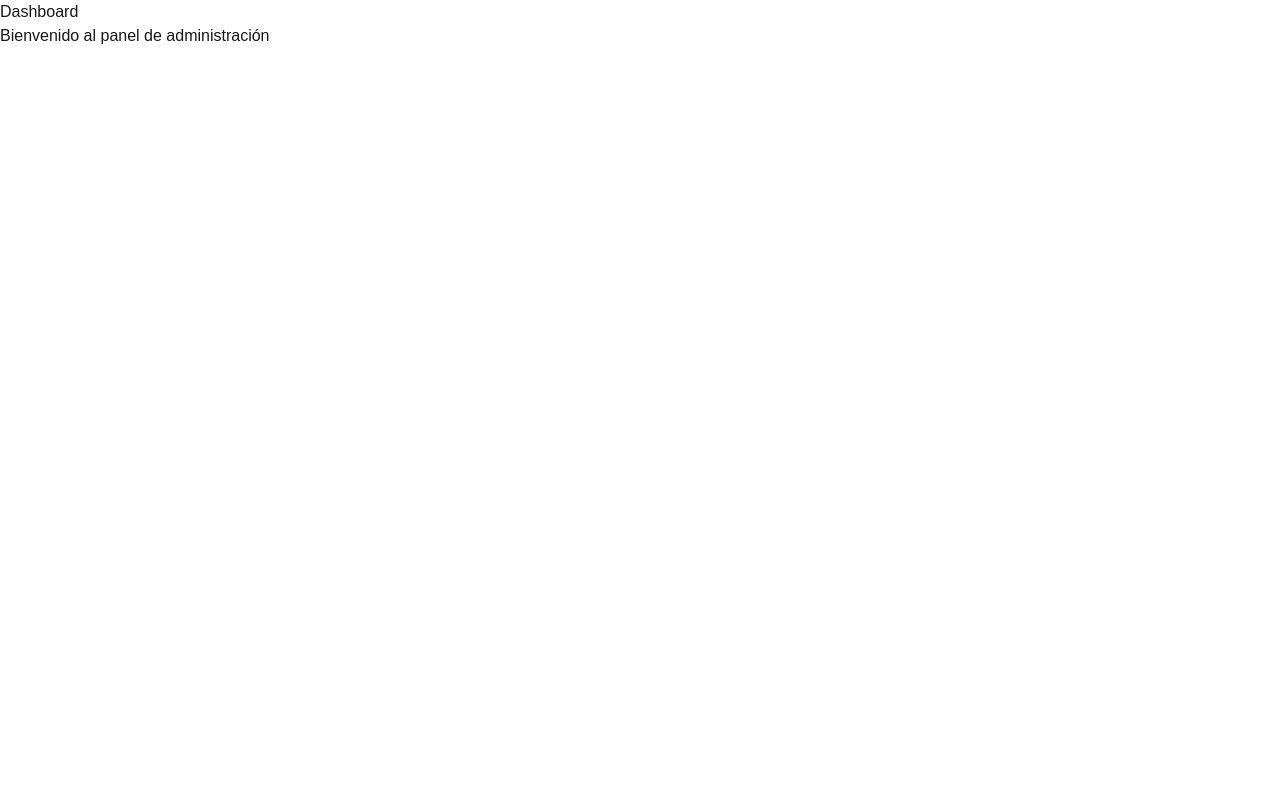
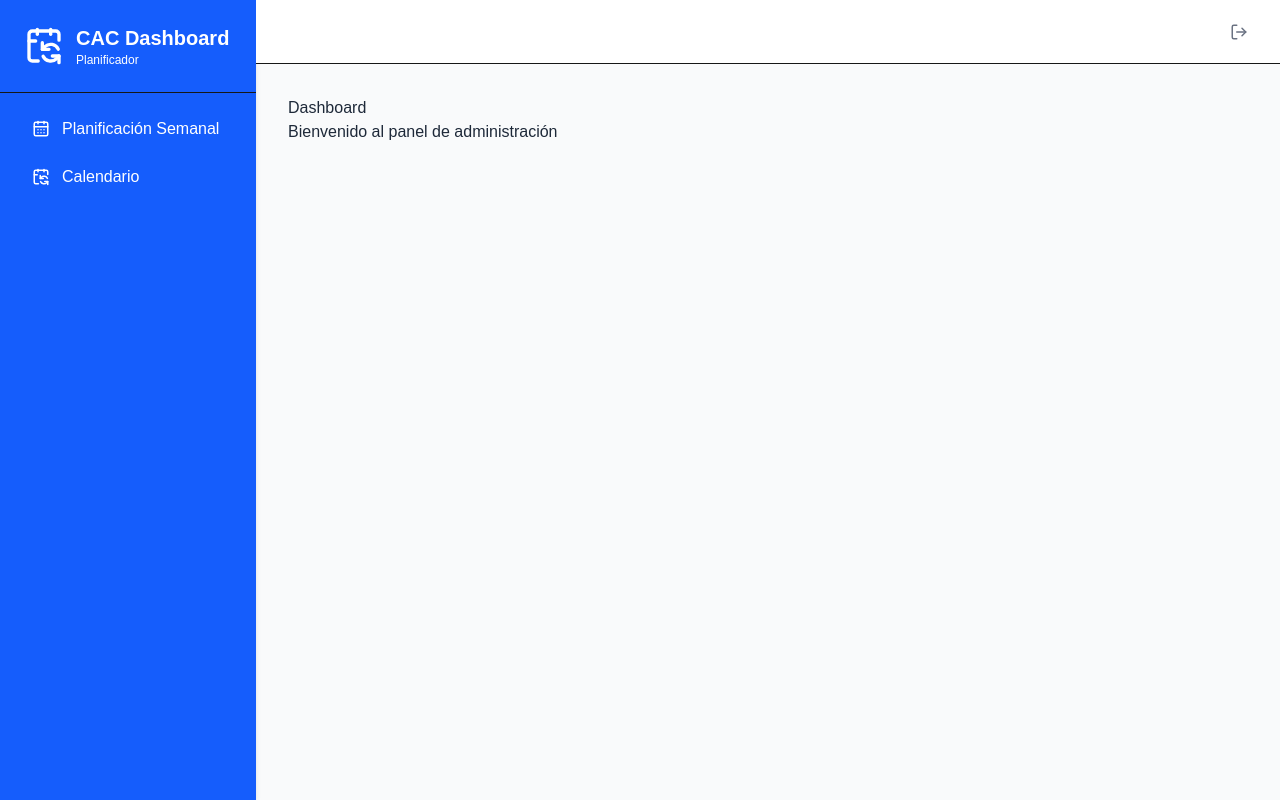
Before and after one commit to DanSantamaria/work-planner-dashboard, a Next.js app: page /dashboard in a window 1280 px wide. Built offline with nearby package versions, Linux system fonts and the light colour scheme; no server answers.

Commit message:
feat: add dashboard layout with sidebar and header

```diff
--- a/package.json
+++ b/package.json
@@ -14,6 +14,7 @@
     "@prisma/adapter-neon": "^7.8.0",
     "@prisma/client": "^7.8.0",
     "bcryptjs": "^3.0.3",
+    "lucide-react": "^1.24.0",
     "next": "16.2.9",
     "next-auth": "5.0.0-beta.31",
     "prisma": "^7.8.0",
--- /dev/null
+++ b/src/app/dashboard/layout.tsx
@@ -0,0 +1,18 @@
+import Sidebar from "@/components/dashboard/Sidebar";
+import Header from "@/components/dashboard/Header";
+
+export default function DashboardLayout({
+  children,
+}: {
+  children: React.ReactNode;
+}) {
+  return (
+    <div className="flex h-screen bg-gray-50">
+      <Sidebar />
+      <div className="flex-1 flex flex-col">
+        <Header />
+        <main className="flex-1 overflow-auto p-8">{children}</main>
+      </div>
+    </div>
+  );
+}
--- a/src/app/dashboard/page.tsx
+++ b/src/app/dashboard/page.tsx
@@ -1,6 +1,6 @@
 export default function DashboardPage() {
   return (
-    <main>
+    <main className="text-gray-800">
       <h1>Dashboard</h1>
       <p>Bienvenido al panel de administración</p>
     </main>
--- /dev/null
+++ b/src/components/dashboard/Header.tsx
@@ -0,0 +1,23 @@
+import { auth } from "@/auth";
+import { LogOut } from "lucide-react";
+
+export default async function Header() {
+  const session = await auth();
+  const user = session?.user;
+
+  return (
+    <header className="h-16 bg-white border-b flex items-center justify-between px-8">
+      <div />
+
+      <div className="flex items-center gap-4">
+        <div className="text-right">
+          <p className="text-sm font-medium text-gray-800">{user?.name}</p>
+          <p className="text-xs text-gray-400">{user?.role}</p>
+        </div>
+        <button className="flex items-center gap-2 text-gray-500 hover:text-red-500 cursor-pointer">
+          <LogOut size={18} />
+        </button>
+      </div>
+    </header>
+  );
+}
--- /dev/null
+++ b/src/components/dashboard/Sidebar.tsx
@@ -0,0 +1,33 @@
+import { CalendarSync, CalendarDays, Users } from "lucide-react";
+import Link from "next/link";
+
+export default function Sidebar() {
+  return (
+    <aside className="w-64 bg-blue-600 shadow-md flex flex-col">
+      {/* Logo / App name */}
+      <div className="p-6 border-b flex items-center gap-3">
+        <CalendarSync className="text-white" size={40} />
+        <div>
+          <h1 className="text-xl font-bold text-white">CAC Dashboard</h1>
+          <p className="text-xs text-white">Planificador</p>
+        </div>
+      </div>
+
+      {/* Navigation links */}
+      <nav className="flex-1 p-4 flex flex-col gap-2">
+        <Link
+          href="/dashboard/semana"
+          className="flex items-center gap-3 px-4 py-2 rounded-lg text-white hover:bg-blue-50 hover:text-blue-600">
+          <CalendarDays size={18} />
+          Planificación Semanal
+        </Link>
+        <Link
+          href="/dashboard/calendario"
+          className="flex items-center gap-3 px-4 py-2 rounded-lg text-white hover:bg-blue-50 hover:text-blue-600">
+          <CalendarSync size={18} />
+          Calendario
+        </Link>
+      </nav>
+    </aside>
+  );
+}
```
Also changed, not shown: 1 other file (tests, documents, lock files or other folders).
